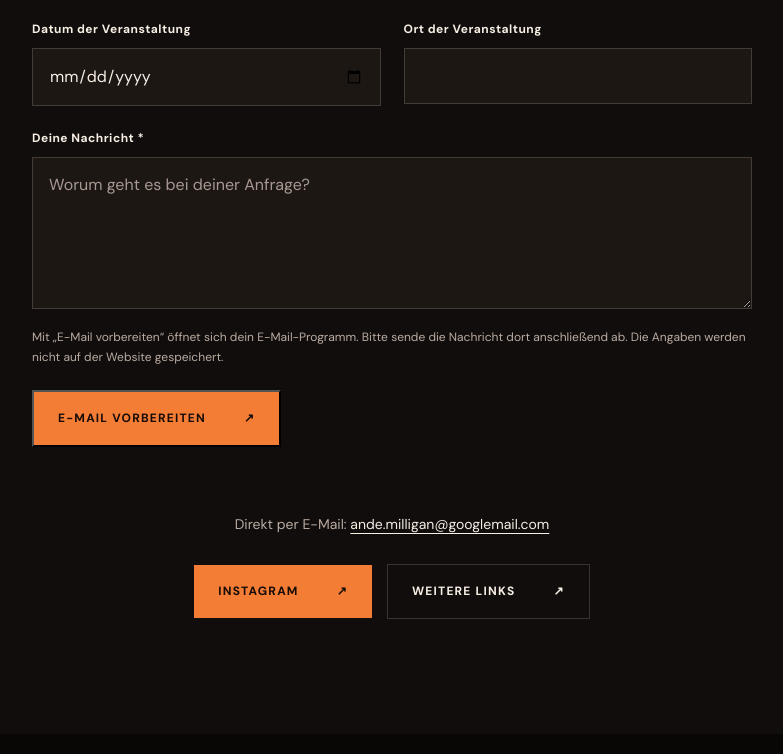
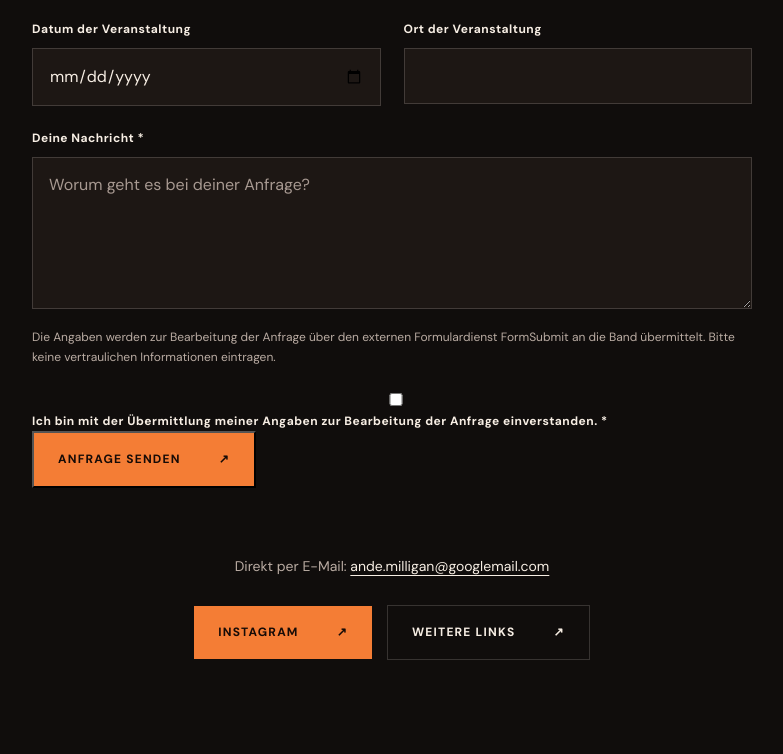
Before and after one commit to andemilligan-oss/rockin-chair-website, a plain HTML site: page index.html in a window 1280 px wide. Shown: the part 3761-4515 px from the top of the page, without its empty margins (248-1031 px from the left). Drawn offline with nearby package versions, Linux system fonts and the light colour scheme.

Commit message:
Echtes Webformular mit direkter Übermittlung einrichten

```diff
--- a/index.html
+++ b/index.html
@@ -104,7 +104,9 @@
       <div class="section-number">04 / KONTAKT</div>
       <h2 id="kontakt-titel">Kontakt &amp;<br><em>Buchung.</em></h2>
       <p>Für Buchungsanfragen kannst du uns direkt schreiben.</p>
-      <form id="kontaktformular" class="contact-form" aria-label="Buchungsanfrage" novalidate>
+      <form id="kontaktformular" class="contact-form" aria-label="Buchungsanfrage" action="https://formsubmit.co/ajax/ande.milligan@googlemail.com" method="POST">
+        <input type="hidden" name="_subject" value="Buchungsanfrage Rockin’ Chair">
+        <input type="hidden" name="_template" value="table">
         <div class="contact-grid">
           <div class="field"><label for="anfrage-name">Name *</label><input type="text" id="anfrage-name" name="name" autocomplete="name" required maxlength="120"></div>
           <div class="field"><label for="anfrage-email">E-Mail-Adresse *</label><input type="email" id="anfrage-email" name="email" autocomplete="email" required maxlength="254"></div>
@@ -112,8 +114,9 @@
           <div class="field"><label for="anfrage-ort">Ort der Veranstaltung</label><input type="text" id="anfrage-ort" name="ort" maxlength="160"></div>
           <div class="field field-wide"><label for="anfrage-nachricht">Deine Nachricht *</label><textarea id="anfrage-nachricht" name="nachricht" required rows="5" maxlength="3000" placeholder="Worum geht es bei deiner Anfrage?"></textarea></div>
         </div>
-        <p class="form-note">Mit „E-Mail vorbereiten“ öffnet sich dein E-Mail-Programm. Bitte sende die Nachricht dort anschließend ab. Die Angaben werden nicht auf der Website gespeichert.</p>
-        <button class="button button-primary" type="submit">E-Mail vorbereiten <span aria-hidden="true">↗</span></button>
+        <p class="form-note">Die Angaben werden zur Bearbeitung der Anfrage über den externen Formulardienst FormSubmit an die Band übermittelt. Bitte keine vertraulichen Informationen eintragen.</p>
+        <div class="field privacy-check"><label><input type="checkbox" id="anfrage-einwilligung" required> Ich bin mit der Übermittlung meiner Angaben zur Bearbeitung der Anfrage einverstanden. *</label></div>
+        <button class="button button-primary" type="submit">Anfrage senden <span aria-hidden="true">↗</span></button>
         <p id="formular-status" class="form-status" role="status" aria-live="polite"></p>
       </form>
       <p class="contact-direct">Direkt per E-Mail: <a href="mailto:ande.milligan@googlemail.com">ande.milligan@googlemail.com</a></p>
```
